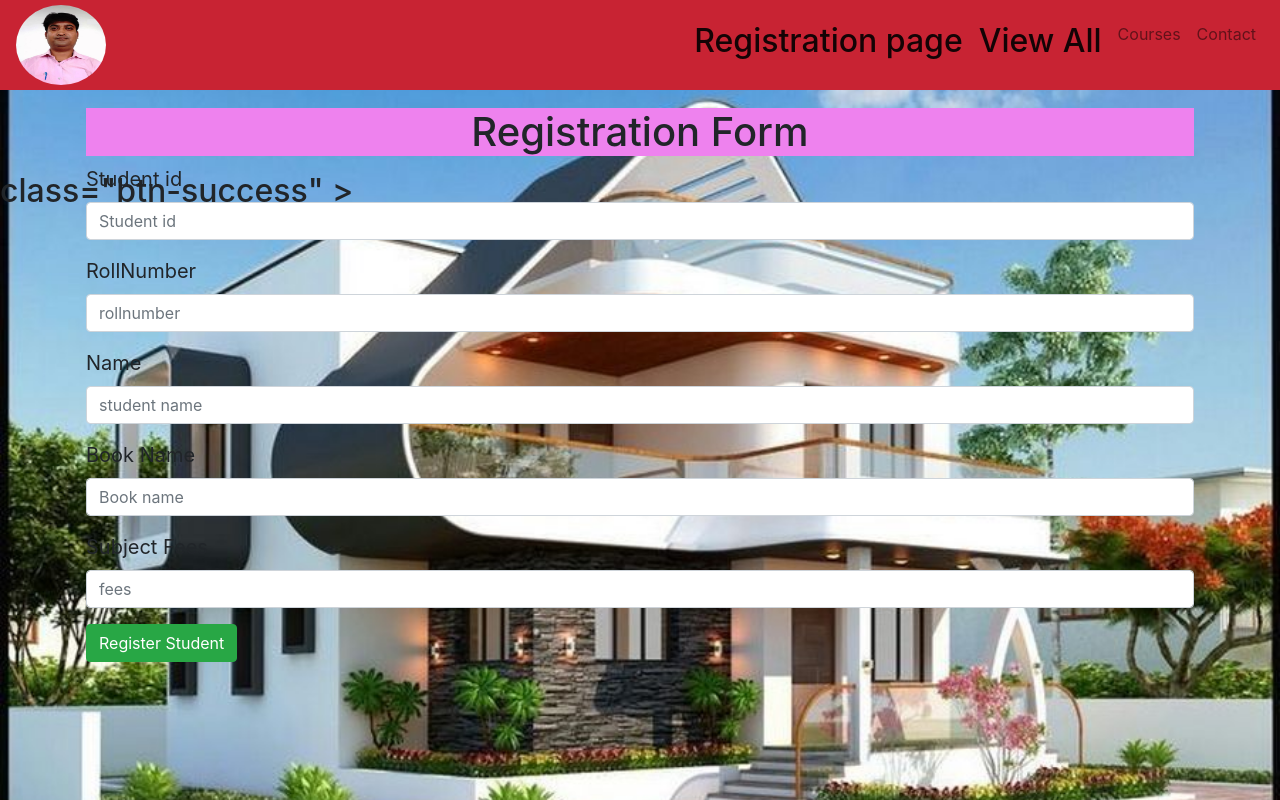
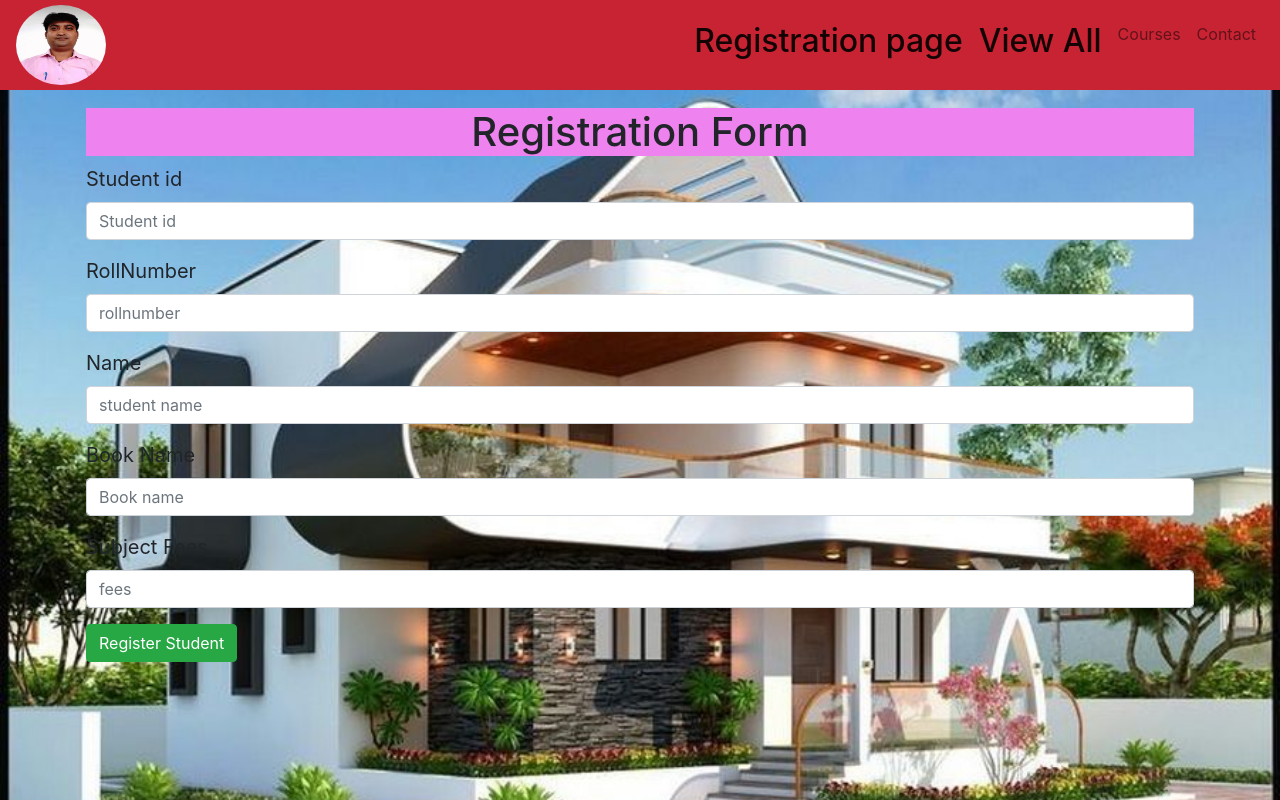
Before and after one commit to Subodh91008/angular, an Angular app: page /home in a window 1280 px wide. Built offline with nearby package versions, Linux system fonts and the light colour scheme.

Commit message:
'asssdd'

```diff
--- a/src/app/home/home.component.html
+++ b/src/app/home/home.component.html
@@ -32,4 +32,5 @@
 </form>
 </div>
 <br>
-<h2 >class="btn-success" >{{msg}}</h2>
+<h2></h2>
+<h2 class="btn-success" >{{msg}}</h2>
```
